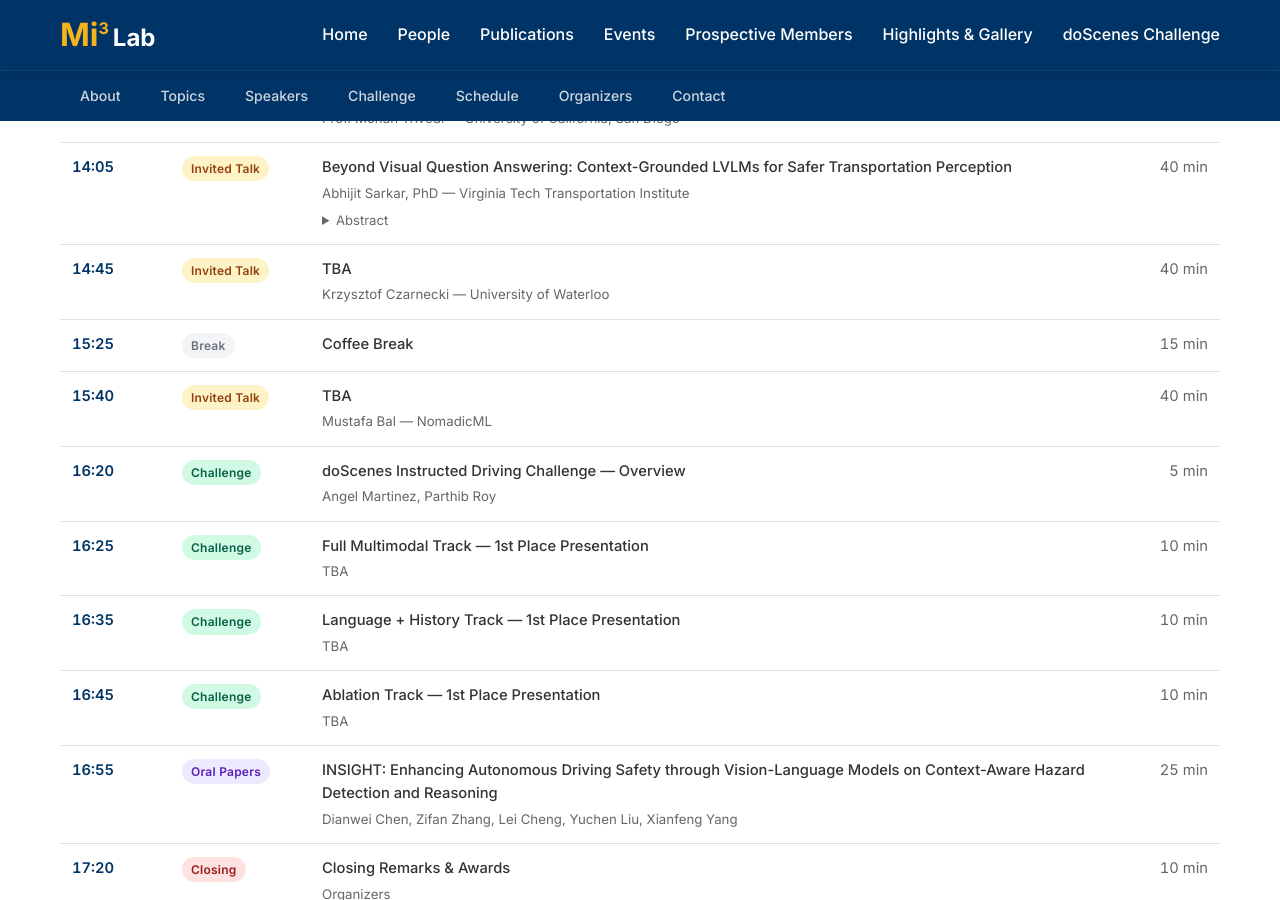
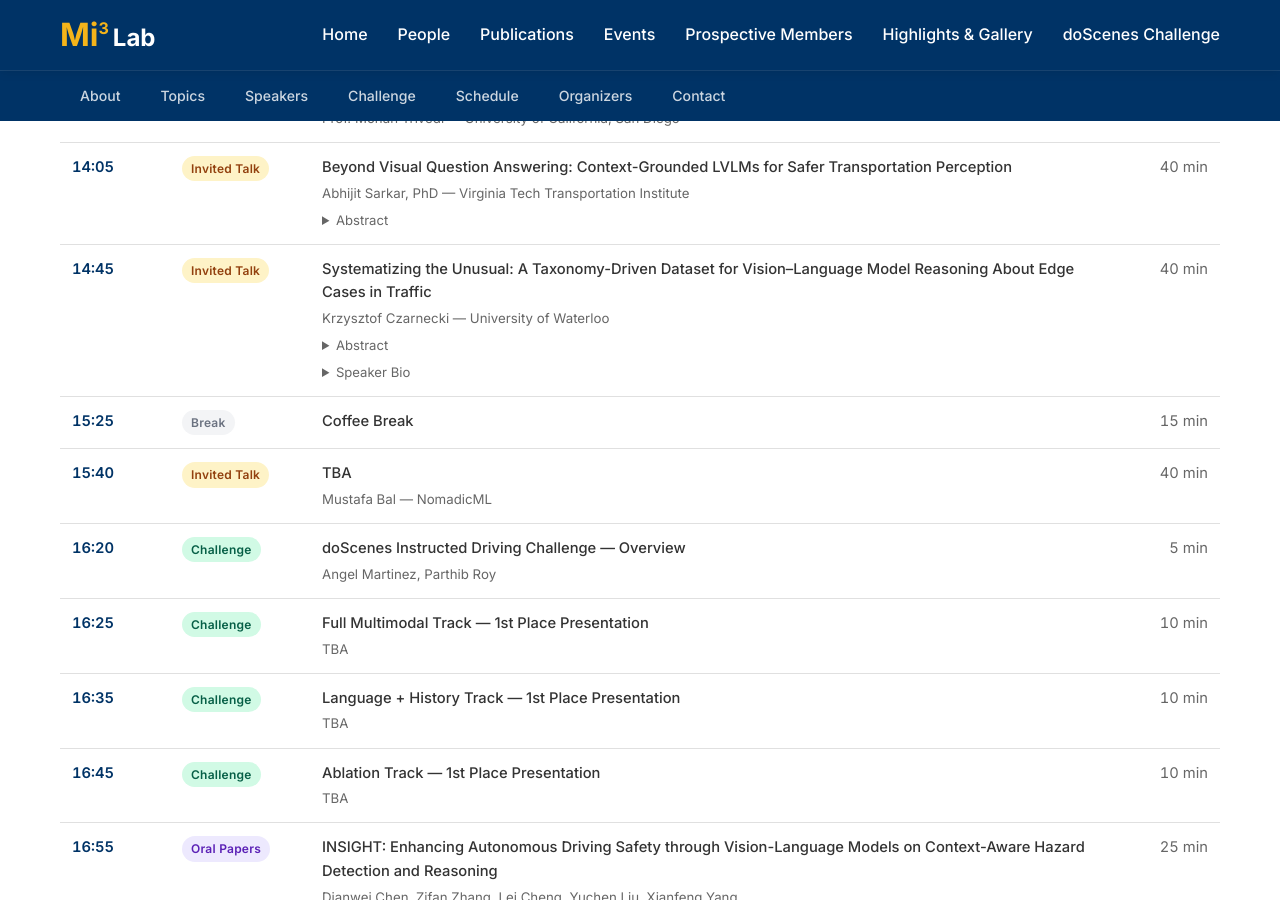
Before and after one commit to Mi3-Lab/mi3-lab.github.io, a Jekyll site: the page built from vl-iiv-2026.html, in a window 1280 px wide and 900 px high, scrolled down 2314 px. Built offline with Jekyll 4.4.1, drawn with Linux system fonts in a browser that asks for light colours.

Commit message:
Add talk title, abstract, and bio for Krzysztof Czarnecki at VL-IIV 2026

```diff
--- a/vl-iiv-2026.html
+++ b/vl-iiv-2026.html
@@ -394,8 +394,18 @@ title: VL-IIV 2026 Workshop
           <td class="schedule-time">14:45</td>
           <td class="schedule-type"><span class="schedule-badge badge-talk">Invited Talk</span></td>
           <td>
-            <div class="schedule-title">TBA</div>
+            <div class="schedule-title">Systematizing the Unusual: A Taxonomy-Driven Dataset for Vision&ndash;Language Model Reasoning About Edge Cases in Traffic</div>
             <div class="schedule-speaker">Krzysztof Czarnecki &mdash; University of Waterloo</div>
+            <details style="margin-top:6px;">
+              <summary style="font-size:0.82rem;color:var(--text-light);cursor:pointer;">Abstract</summary>
+              <p style="font-size:0.82rem;color:var(--text-light);line-height:1.6;margin-top:6px;">One of the central challenges in developing robust vision&ndash;language models (VLMs) for real-world autonomy is their ability to recognize, interpret, and reason about rare and hazardous situations&mdash;so-called edge cases. Unlike routine traffic patterns, which are well-represented in large-scale datasets, these scenarios occur infrequently, are highly diverse, and often involve subtle contextual cues that challenge both object detection and semantic understanding.</p>
+              <p style="font-size:0.82rem;color:var(--text-light);line-height:1.6;margin-top:6px;">EdgeScenes is a new dataset under development at the WISE Lab that directly targets this limitation. It systematically captures and organizes rare road situations using a structured, ontology-driven taxonomy of hazardous conditions spanning infrastructure anomalies, abnormal road-user behavior, foreign objects, environmental extremes, and complex interactions. The dataset is constructed from crowdsourced video footage and annotated with a rich multimodal schema covering over 300 fine-grained hazardous conditions, along with temporal extents and contextual tags. As such, it establishes a testbed specifically designed for evaluating VLMs on out-of-distribution, safety-critical driving scenarios.</p>
+              <p style="font-size:0.82rem;color:var(--text-light);line-height:1.6;margin-top:6px;">This talk will present the motivation, design principles, and annotation methodology behind EdgeScenes, with particular emphasis on how taxonomy-based labeling enables systematic identification of edge cases and gaps. I will discuss key insights gathered during dataset construction, including patterns in real-world hazard emergence and challenges in visual&ndash;semantic grounding. Finally, I will report early experimental results using frontier VLMs, showing that while current models can detect a broad range of hazards beyond closed-vocabulary vision systems, they still exhibit severe limitations, showing both high false positive and false negative rates in recognizing road hazards. These findings point to an urgent need for progress in improving the reliability of VLMs to support trustworthy multimodal perception in autonomous systems.</p>
+            </details>
+            <details style="margin-top:6px;">
+              <summary style="font-size:0.82rem;color:var(--text-light);cursor:pointer;">Speaker Bio</summary>
+              <p style="font-size:0.82rem;color:var(--text-light);line-height:1.6;margin-top:6px;">Krzysztof Czarnecki is a Professor of Electrical and Computer Engineering and a University Research Chair at the University of Waterloo, where he leads the Waterloo Intelligent Systems Engineering (WISE) Laboratory. He currently also serves as an Associate Director of the Waterloo Centre for Automotive Research (WatCAR). His research focuses on assuring the safety of AI systems and driving behavior. In 2018, he co-led the development of the first autonomous vehicle tested on public roads in Canada. He has made significant contributions to automotive AI and software safety standards, including SAE J3164 and ISO 8800. Before joining the University of Waterloo, he worked at DaimlerChrysler Research in Germany (1995&ndash;2002), where he advanced software development practices and technologies for enterprise, automotive, and aerospace sectors. His work has been recognized with numerous awards, including the Premier's Research Excellence Award (2004) and the British Computing Society&rsquo;s Upper Canada Award for Outstanding Contributions to the IT Industry (2008). He has also received twelve Best Paper Awards, three ACM Distinguished Paper Awards, and five Most Influential Paper Awards.</p>
+            </details>
           </td>
           <td class="schedule-time" style="text-align:right; color: var(--text-light); font-weight:400;">40 min</td>
         </tr>
```
